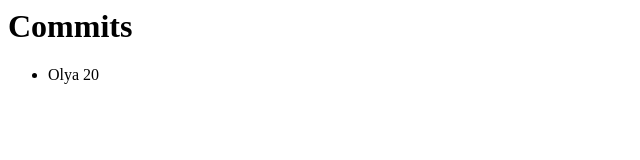
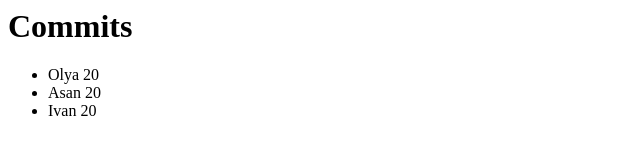
Before and after one commit to TurdukeevaBegaiym/commit, a plain HTML site: page index.html in a window 1280 px wide. Shown: the whole page, without its empty margins (0-640 px from the left). Drawn offline with Linux system fonts and the light colour scheme.

Commit message:
Added the students

```diff
--- a/index.html
+++ b/index.html
@@ -5,11 +5,19 @@
   </head>
   <body>
     <h1>Commits</h1>
-    <ul>
+    <ul class="Students">
       <li>
         <span class="name">Olya</span>
         <span class="age">20</span>
       </li>
+      <li>
+        <span class="name">Asan</span>
+        <spanc class="age">20</span>
+      </li>
+      <li>
+        <span class="name">Ivan</span>
+        <spanc class="age">20</span>
+      </li>
     </ul>
   </body>
 </html>
```
